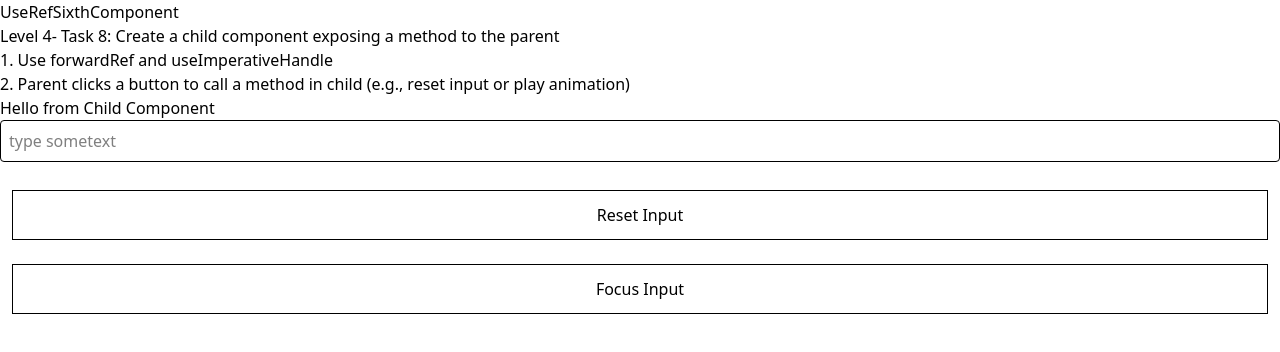
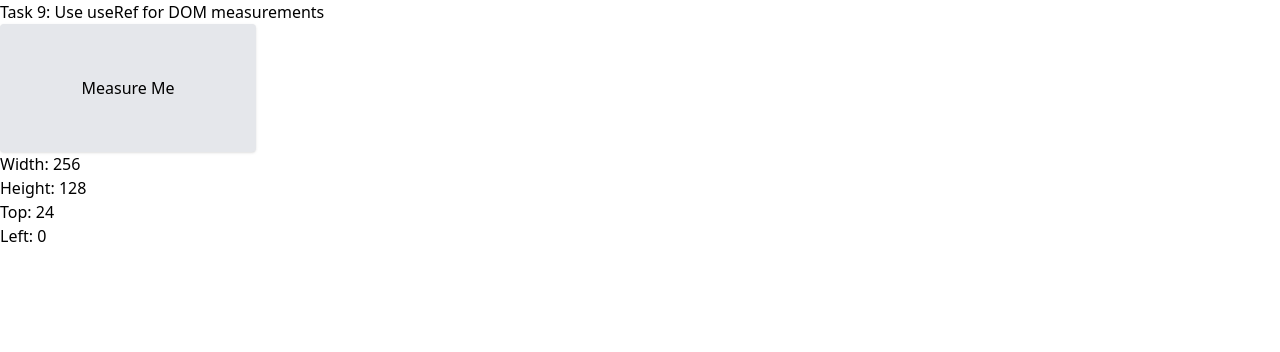
Before and after one commit to cyberadityacode/reactjs, a React (Vite) app in the folder 36 All Hooks in one Project/: page / in a window 1280 px wide. Shown: the top 352 px of the page. Built offline with nearby package versions, Linux system fonts and the light colour scheme.

Commit message:
Task 9 Completed for challenge of useRef

```diff
--- /dev/null
+++ b/36 All Hooks in one Project/components/hooks/useRef/UseRefSeventhComponent.jsx
@@ -0,0 +1,45 @@
+import React from 'react'
+import { useEffect } from 'react';
+import { useState } from 'react'
+import { useRef } from 'react'
+
+/*
+Task 9: Use useRef for DOM measurements
+Use ref.current.getBoundingClientRect() to measure the size of a box
+
+Show it in UI after mount
+*/
+
+export default function UseRefSeventhComponent() {
+    const boxRef = useRef(null);
+    const [dimensions, setDimensions] = useState(null);
+
+    useEffect(()=>{
+        const rect = boxRef.current.getBoundingClientRect();
+
+        setDimensions({
+            width: rect.width,
+            height : rect.height,
+            top: rect.top,
+            left : rect.left,
+        })
+    }, [])
+  return (
+    <div>
+        <h1>Task 9: Use useRef for DOM measurements</h1>
+
+        <div ref={boxRef} className='bg-gray-200 w-64 h-32 flex justify-center items-center rounded shadow'>Measure Me</div>
+
+        {
+            dimensions && (
+                <div>
+                    <p>Width: {dimensions.width}</p>
+                    <p>Height: {dimensions.height}</p>
+                    <p>Top: {dimensions.top}</p>
+                    <p>Left: {dimensions.left}</p>
+                </div>
+            )
+        }
+    </div>
+  )
+}
--- a/36 All Hooks in one Project/src/main.jsx
+++ b/36 All Hooks in one Project/src/main.jsx
@@ -24,6 +24,7 @@ import UseRefFourthComponent from "../components/hooks/useRef/UseRefFourthCompon
 import UseRefFifthComponent from "../components/hooks/useRef/UseRefFifthComponent.jsx";
 import ParentComponentFifth from "../components/hooks/useRef/UseRefFifthComponent.jsx";
 import UseRefSixthComponent from "../components/hooks/useRef/UseRefSixthComponent.jsx";
+import UseRefSeventhComponent from "../components/hooks/useRef/UseRefSeventhComponent.jsx";
 
 createRoot(document.getElementById("root")).render(
   <StrictMode>
@@ -40,6 +41,7 @@ createRoot(document.getElementById("root")).render(
     {/* <UseRefThirdComponent /> */}
     {/* <UseRefFourthComponent /> */}
     {/* <UseRefFifthComponent /> <ParentComponentFifth /> */}
-    <UseRefSixthComponent />
+    {/* <UseRefSixthComponent /> */}
+    <UseRefSeventhComponent />
   </StrictMode>
 );
```
Also changed, not shown: 1 other file (tests, documents, lock files or other folders).
